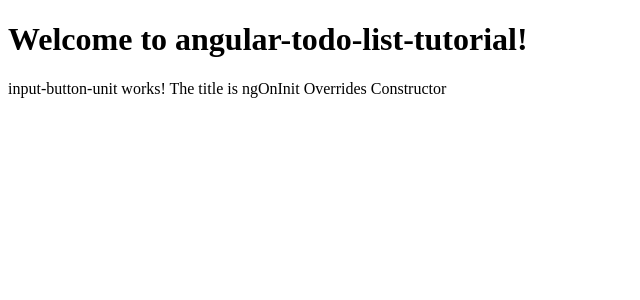
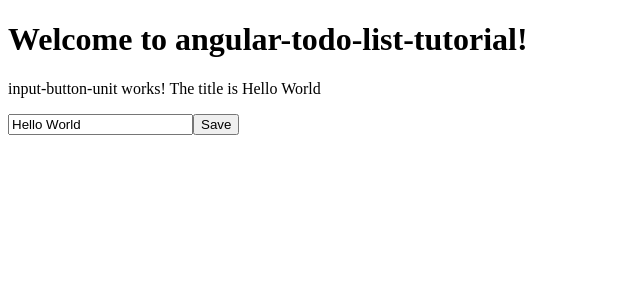
Before and after one commit to JamesSkemp/angular-todo-list-tutorial, an Angular app: page / in a window 1280 px wide. Shown: the top 300 px of the page, without its empty margins (0-640 px from the left). Built offline with nearby package versions, Linux system fonts and the light colour scheme.

Commit message:
Update input to update title on enter and button click

```diff
--- a/src/app/input-button-unit/input-button-unit.component.html
+++ b/src/app/input-button-unit/input-button-unit.component.html
@@ -2,3 +2,6 @@
   input-button-unit works!
   The title is {{ title }}
 </p>
+
+<input [value]="title" (keyup.enter)="changeTitle($any($event.target).value)" />
+<button (click)="changeTitle('Button Clicked!')">Save</button>
--- a/src/app/input-button-unit/input-button-unit.component.ts
+++ b/src/app/input-button-unit/input-button-unit.component.ts
@@ -9,11 +9,12 @@
   title = 'Hello World';
 
   constructor() {
-    this.title = 'Constructor Overrides Declaration';
   }
 
   ngOnInit(): void {
-    this.title = 'ngOnInit Overrides Constructor';
   }
 
+  changeTitle(newTitle: string): void {
+    this.title = newTitle;
+  }
 }
```
Also changed, not shown: 1 other file (tests, documents, lock files or other folders).
